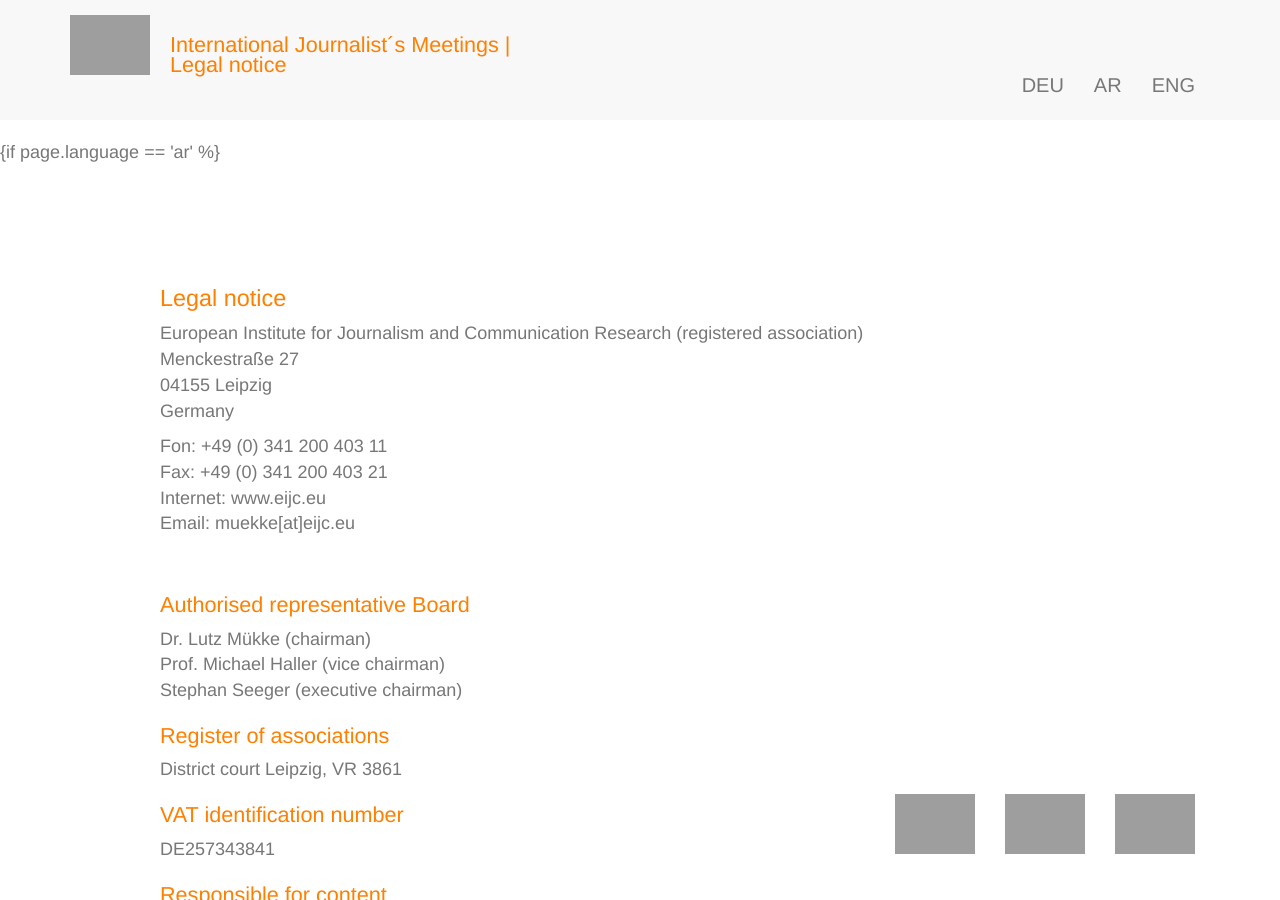
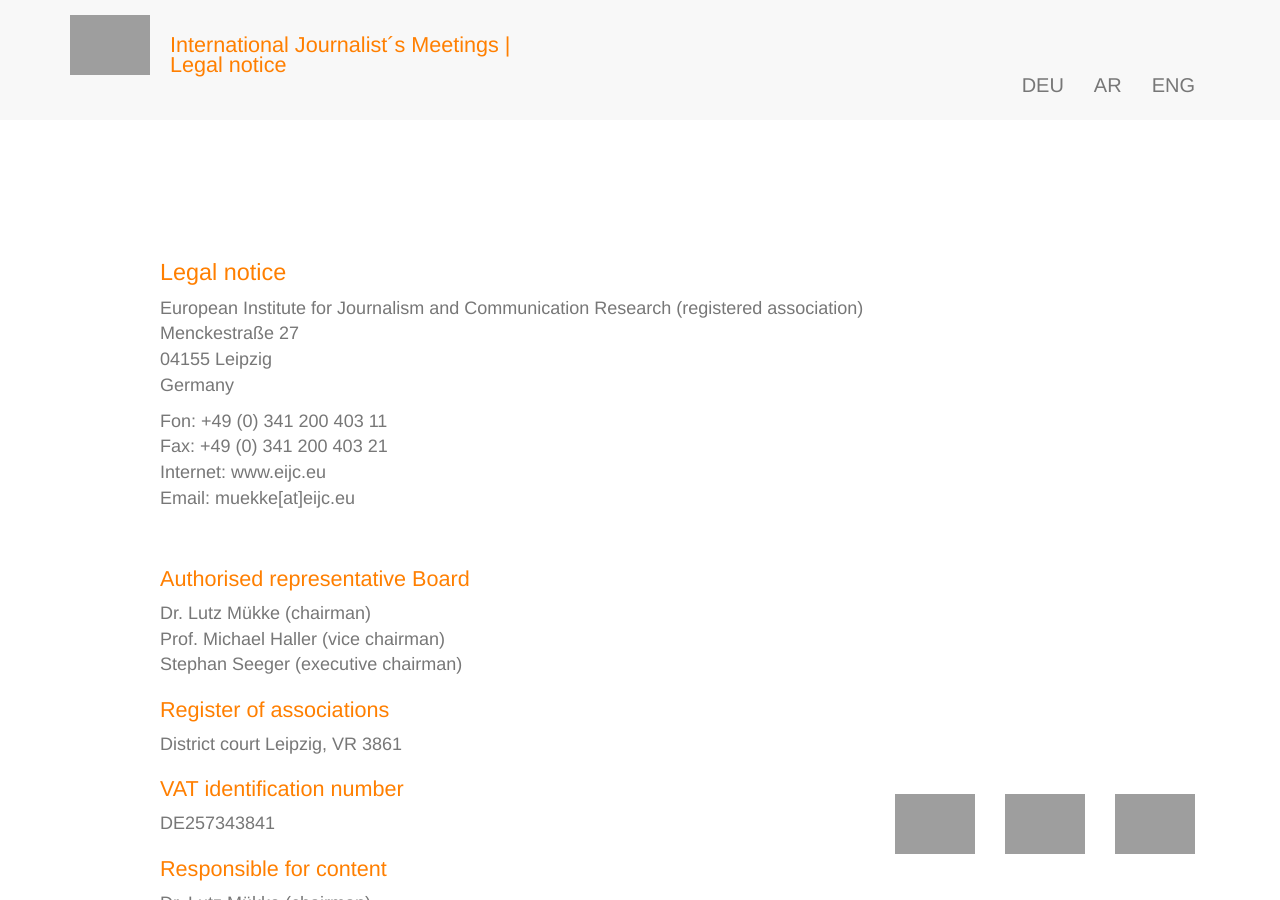
Before and after one commit to EIJC/TIJ, a Jekyll site: the page built from en/impressum.html, in a window 1280 px wide and 900 px high, cut to the strip 0-900 px from the top of the window. Built offline with Jekyll 4.4.1, drawn with Linux system fonts in a browser that asks for light colours; nearby versions of some CDN libraries; grey boxes are pictures that could not be loaded.

Commit message:
Update page.html

```diff
--- a/_layouts/page.html
+++ b/_layouts/page.html
@@ -4,8 +4,7 @@ layout: base
 
 {% if page.language == 'en' %}
   {% include navbar-en.html %}
-{% else %}
-   {if page.language == 'ar' %}
+{% else if page.language == 'ar' %}
   {% include navbar-ar.html %}
 {% else %}
   {% include navbar-de.html %}
```
